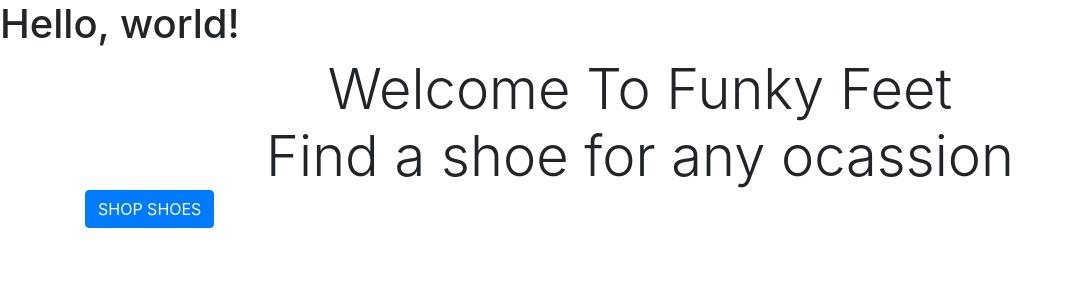
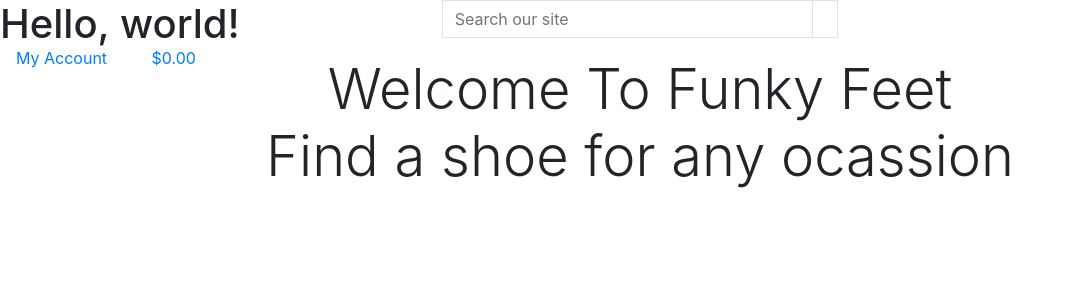
Before and after one commit to Code-Institute-Submissions/KateEllen-shoe_shop_JuneResub, a Django app: page / in a window 1280 px wide. Shown: the top 300 px of the page, without its empty margins (0-1070 px from the left). Run offline with Django 3.2, Linux system fonts and the light colour scheme.

Commit message:
Add main page header

```diff
--- a/home/templates/home/index.html
+++ b/home/templates/home/index.html
@@ -1,13 +1,16 @@
 {% extends "base.html" %}
 {% load static %}
-{% block content %}
+
+{% block page_header%}
 
 <header class="masthead">
     <div class="container h-100">
         <div class="display-4 logo-font text-black text-center">Welcome To Funky Feet</div>
         <div class="display-4 text-black text-center">Find a shoe for any ocassion</div>
-        <a class="btn btn-primary btn-xl text-uppercase" href="#allshoes">Shop Shoes</a>
     </div>
 </header>
 
 {% endblock %}
+
+{% block content %}
+{% endblock %}
--- a/templates/base.html
+++ b/templates/base.html
@@ -35,7 +35,64 @@
   <body>
     <h1>Hello, world!</h1>
 
-    <header class="container-fluid fixed-top"></header>
+    <header class="container-fluid fixed-top">
+      <div class="row">
+        <div class="col-12 col-lg-4 my-auto py-1 py-lg-0 text-center text-lg-left"></div>
+
+        <div class="col-12 col-lg-4 my-auto py-1 py-lg-0">
+          <form method="GET" action="">
+              <div class="input-group w-100">
+                  <input class="form-control border border-black rounded-0" type="text" name="q" placeholder="Search our site">
+                  <div class="input-group-append">
+                      <button class="form-control btn btn-black border border-black rounded-0" type="submit">
+                          <span class="icon">
+                              <i class="fas fa-search"></i>
+                          </span>
+                      </button>
+                  </div>
+              </div>
+          </form>
+      </div>
+        <div class="col-12 col-lg-4 my-auto py-1 py-lg-0"></div>
+        <ul class="list-inline list-unstyled text-center text-lg-right my-0">
+          <li class="list-inline-item dropdown">
+              <a class="text-black nav-link" href="#" id="user-options" data-toggle="dropdown" aria-haspopup="true" aria-expanded="false">
+                  <div class="text-center">
+                      <div><i class="fas fa-user fa-lg"></i></div>
+                      <p class="my-0">My Account</p>
+                  </div>
+              </a>
+              <div class="dropdown-menu border-0" aria-labelledby="user-options">
+                {% if request.user.is_authenticated %}
+                    {% if request.user.is_superuser %}
+                        <a href="" class="dropdown-item">Product Management</a>
+                    {% endif %}
+                    <a href="" class="dropdown-item">My Profile</a>
+                    <a href="{% url 'account_logout' %}" class="dropdown-item">Logout</a>
+                {% else %}
+                    <a href="{% url 'account_signup' %}" class="dropdown-item">Register</a>
+                    <a href="{% url 'account_login' %}" class="dropdown-item">Login</a>
+                {% endif %}
+            </div>
+        </li>
+        <li class="list-inline-item">
+            <a class="{% if grand_total %}text-info font-weight-bold{% else %}text-black{% endif %} nav-link" href="">
+                <div class="text-center">
+                    <div><i class="fas fa-shopping-bag fa-lg"></i></div>
+                    <p class="my-0">
+                        {% if grand_total %}
+                            ${{ grand_total|floatformat:2 }}
+                        {% else %}
+                            $0.00
+                        {% endif %}
+                    </p>
+                </div>
+            </a>
+        </li>
+    </ul>
+</div>
+      </div>
+    </header>
     {% if messages %}
         <div class="message-container"></div>
     {% endif %}
```
